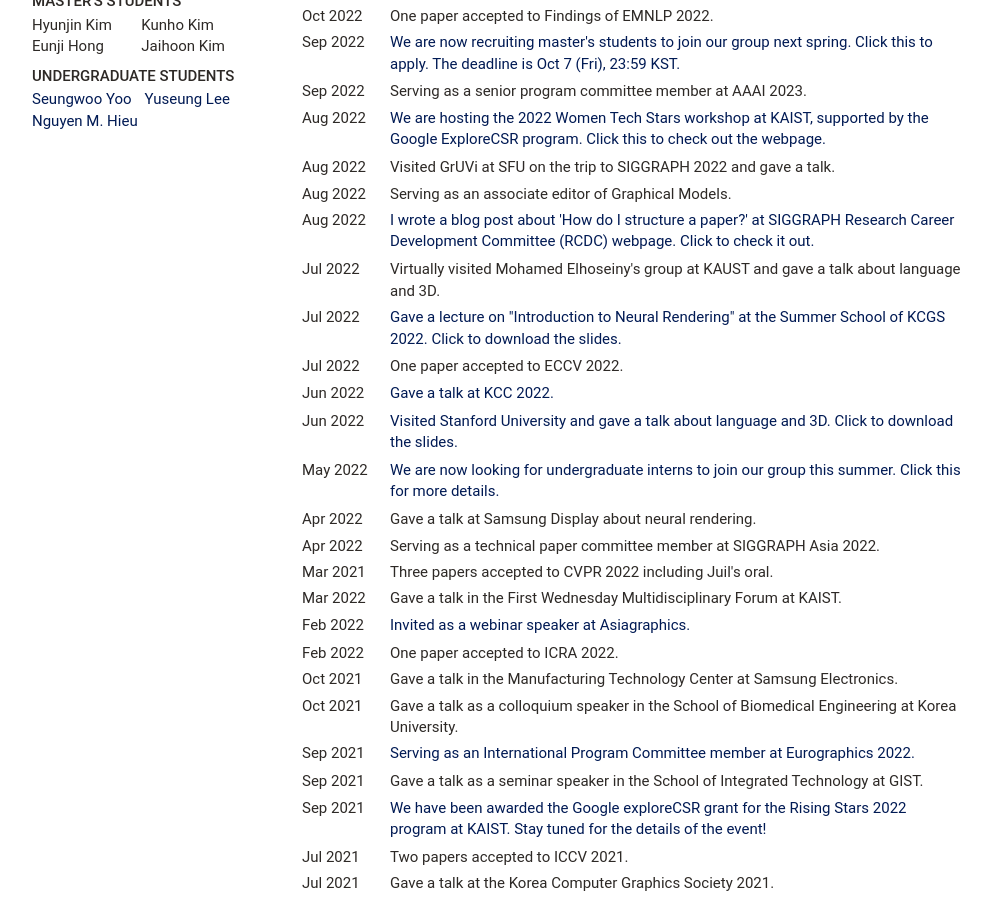
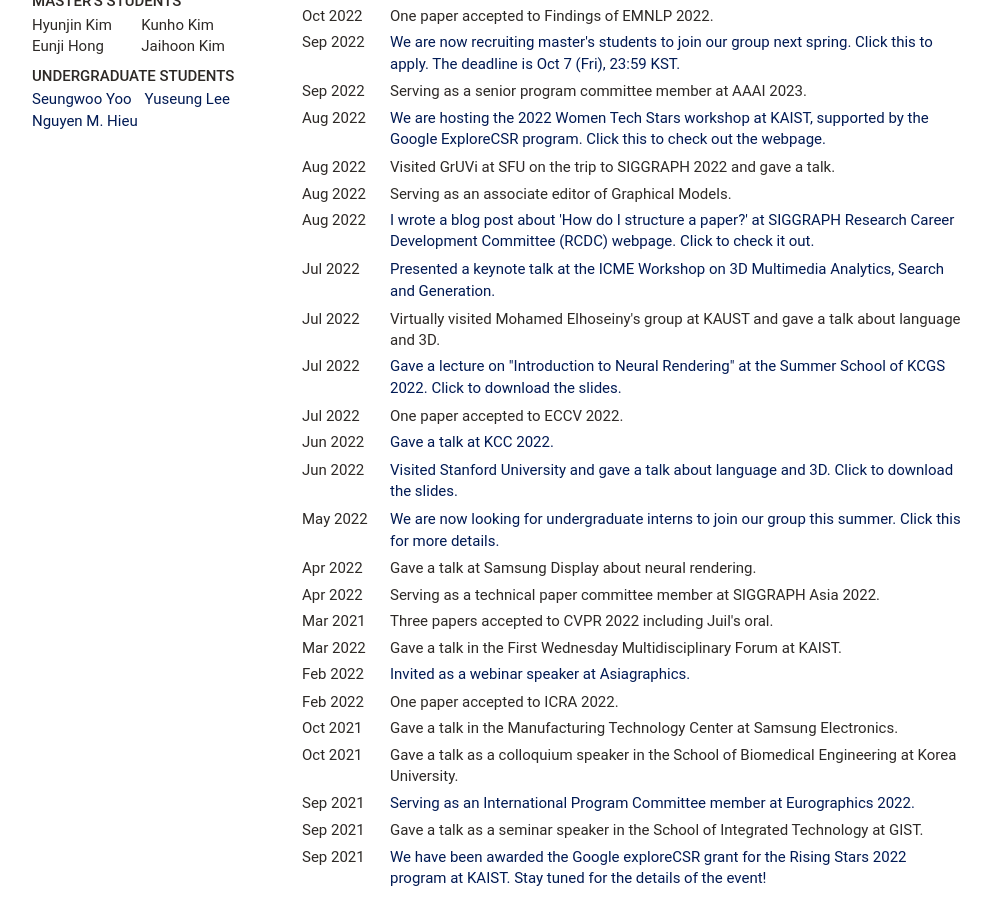
Before and after one commit to mhsung/mhsung.github.io, a Jekyll site: the page built from archive/news.html, in a window 1280 px wide and 900 px high, scrolled down 1011 px. Shown: the whole window, without its empty margins (126-1117 px from the left). Built offline with Jekyll 4.4.1, drawn with Linux system fonts in a browser that asks for light colours; some web fonts are replaced.

Commit message:
Updated.

```diff
--- a/_data/news.yml
+++ b/_data/news.yml
@@ -56,6 +56,9 @@
     - title: "I wrote a blog post about 'How do I structure a paper?' at SIGGRAPH Research Career Development Committee (RCDC) webpage. Click to check it out."
       time: Aug 2022
       link: https://research.siggraph.org/blog/guides/how-do-i-structure-a-paper/
+    - title: "Presented a keynote talk at the ICME Workshop on 3D Multimedia Analytics, Search and Generation."
+      time: Jul 2022
+      link: https://3dmm-icme2022.github.io/
     - title: "Virtually visited Mohamed Elhoseiny's group at KAUST and gave a talk about language and 3D."
       time: Jul 2022
     - title: "Gave a lecture on \"Introduction to Neural Rendering\" at the Summer School of KCGS 2022. Click to download the slides."
```
